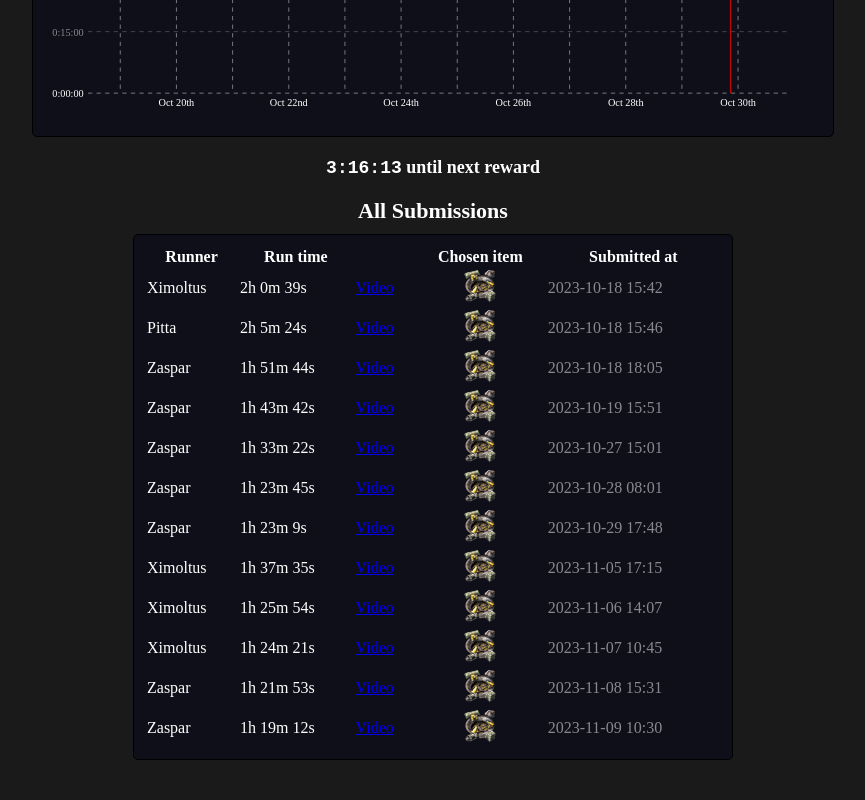
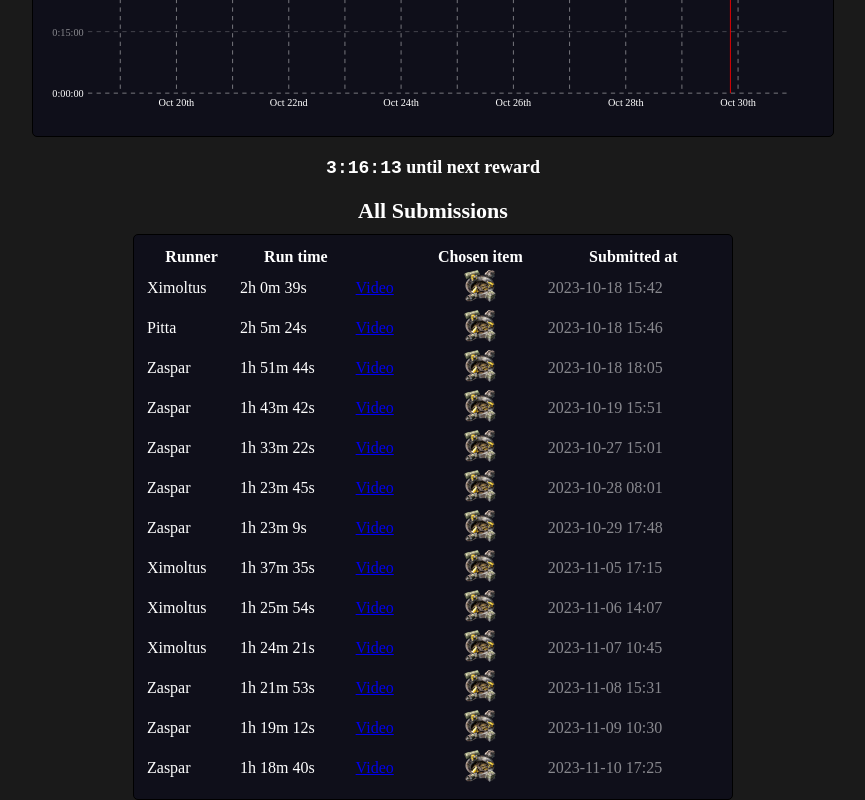
Before and after one commit to petersn/factorio-mod-speedruns-leaderboard, a React app: page / in a window 1280 px wide. Shown: the part 1398-2198 px from the top of the page, without its empty margins (207-1072 px from the left). Before the commit the page ends 2158 px from the top, so only its background shows below. Built offline with nearby package versions, Linux system fonts and the light colour scheme.

Commit message:
Add new run

```diff
--- a/src/App.tsx
+++ b/src/App.tsx
@@ -122,6 +122,13 @@ const RUNS: Run[] = [
     timestamp: '2023-11-09 10:30',
     time: [1, 19, 12],
     link: 'https://www.twitch.tv/videos/1972897787',
+    chosenItem: 'Rocket_silo.png',
+  },
+  {
+    runner: 'Zaspar',
+    timestamp: '2023-11-10 17:25',
+    time: [1, 18, 40],
+    link: 'https://www.twitch.tv/videos/1974149504',
     chosenItem: 'Rocket_silo.png',
   },
 ];
```
